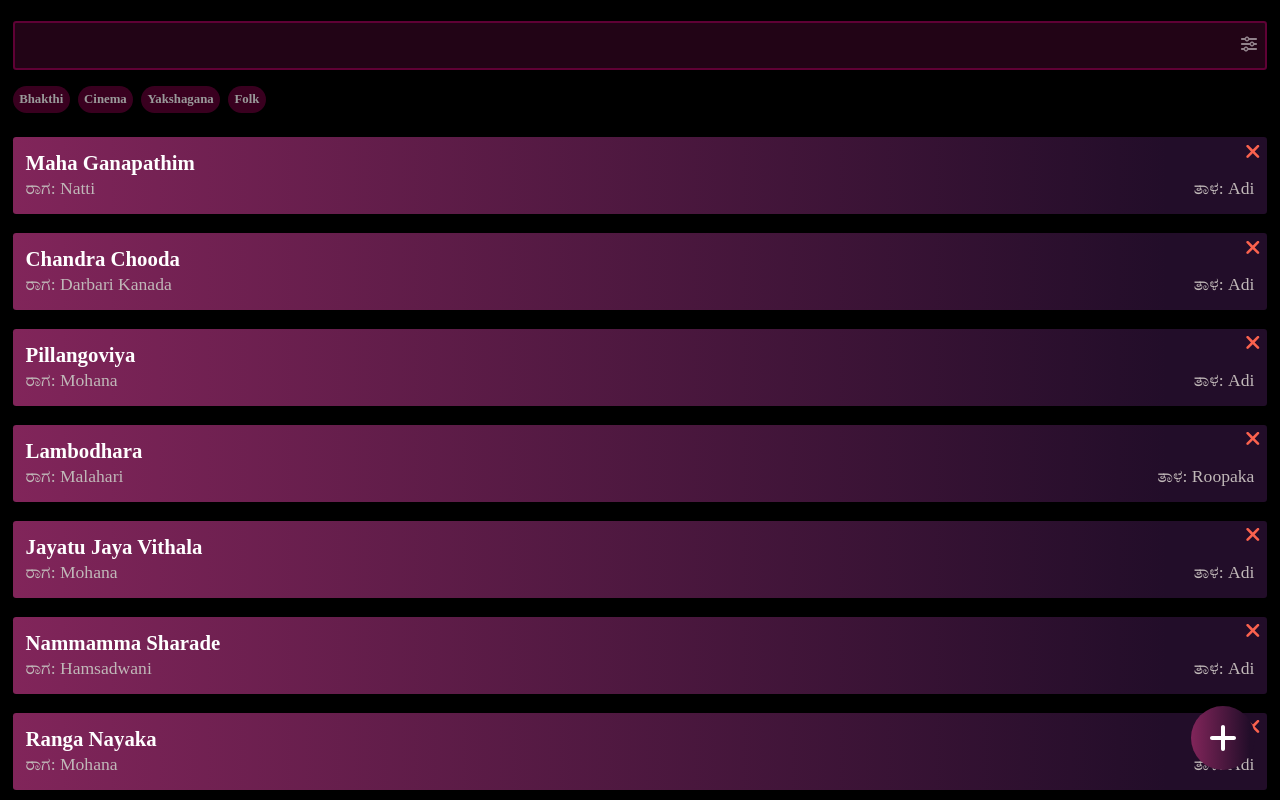
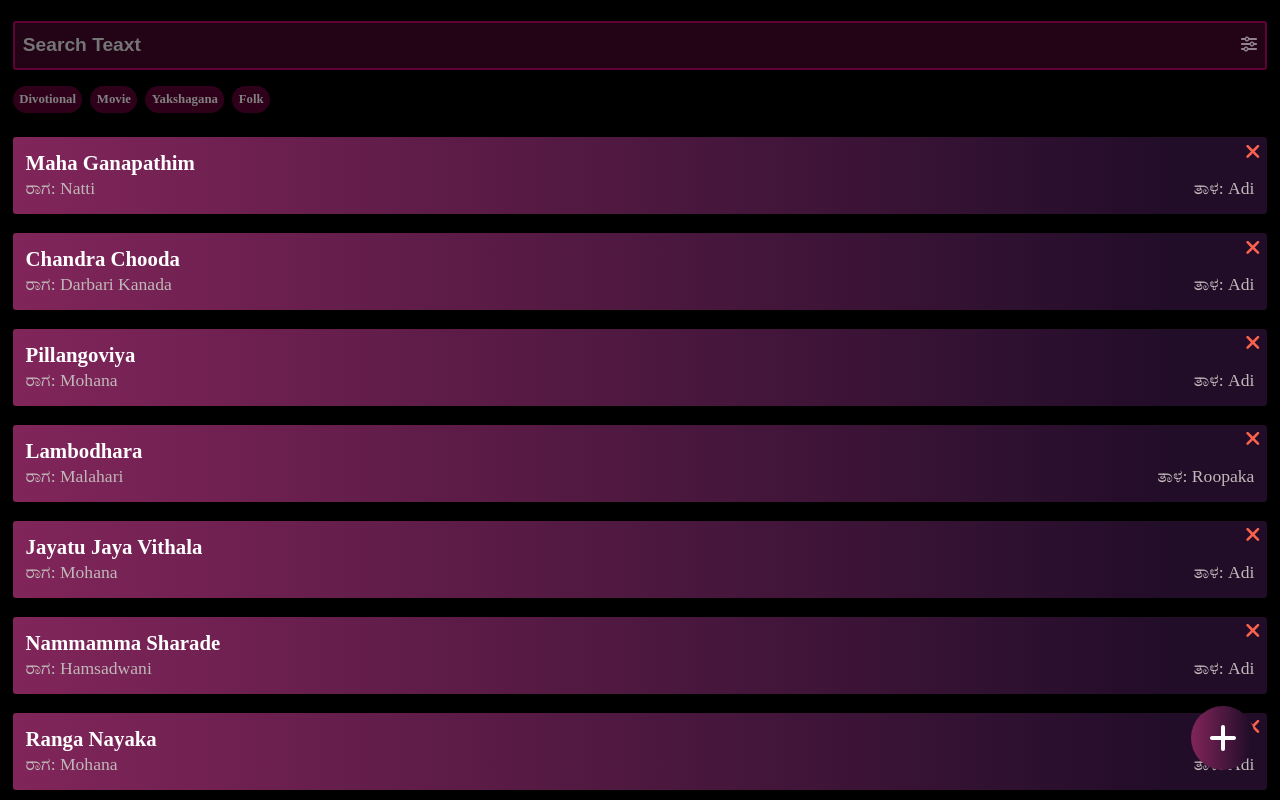
Before and after one commit to premnathkulal/saptha-swara, a React (Vite) app: page / in a window 1280 px wide. Both pictures are taken after a click on the element 1249 px from the left and 45 px from the top of the page. Shown: the top 800 px of the page. Built offline with nearby package versions, Linux system fonts and the light colour scheme.

Commit message:
Filter logic updated

```diff
--- a/src/Pages/home/Home.tsx
+++ b/src/Pages/home/Home.tsx
@@ -3,45 +3,53 @@ import FloatingButton from "../../components/floating-button/FloatingButton";
 import HalfSheet from "../../components/half-sheet/HalfSheet";
 import ListCard from "../../components/list-card/ListCard";
 import SearchBar from "../../components/search-bar/SearchBar";
-import { useDispatch, useSelector } from 'react-redux'
-import { MyStore } from '../../store/store'
-import { closeHalfSheet, openHalfSheet } from "../../store/slices/app-slice";
+import { useDispatch, useSelector } from "react-redux";
+import { MyStore } from "../../store/store";
+import { openHalfSheet } from "../../store/slices/app-slice";
+import { useEffect, useState } from "react";
 
 interface SongInfo {
     name: string;
     raga: string;
     tala: string;
+    type: string;
 }
 
-const songsList = [
+const songsData = [
     {
         name: "Maha Ganapathim",
         raga: "Natti",
+        type: "Divotional",
         tala: "Adi",
     },
     {
         name: "Chandra Chooda",
         raga: "Darbari Kanada",
+        type: "Divotional",
         tala: "Adi",
     },
     {
         name: "Pillangoviya",
         raga: "Mohana",
+        type: "Divotional",
         tala: "Adi",
     },
     {
         name: "Lambodhara",
         raga: "Malahari",
+        type: "Divotional",
         tala: "Roopaka",
     },
     {
         name: "Jayatu Jaya Vithala",
         raga: "Mohana",
+        type: "Divotional",
         tala: "Adi",
     },
     {
         name: "Nammamma Sharade",
         raga: "Hamsadwani",
+        type: "Divotional",
         tala: "Adi",
     },
     {
@@ -52,30 +60,73 @@ const songsList = [
     {
         name: "Banallu Neene",
         raga: "Mohana",
+        type: "Movie",
         tala: "Adi",
     },
     {
         name: "Bhagyada Lakshmi",
         raga: "Madhayamavathi",
+        type: "Divotional",
         tala: "Adi",
+    },
+    {
+        name: "Gajamukhadavage Ganapage",
+        raga: "Naati",
+        type: "Yakshagana",
+        tala: "Eka",
     },
 ];
 
 const Home = () => {
-    const dispatch = useDispatch()
+    const dispatch = useDispatch();
+    const filterSlice = useSelector((store: MyStore) => store.search);
     const showHalftSheet = useSelector(
         (store: MyStore) => store.app.isHalfsheetOpen
-    )
+    );
+    const [songsList, setSongsList] = useState(songsData);
+
+    useEffect(() => {
+        handleSearch();
+    }, [filterSlice.searchKey]);
+
+    useEffect(() => {
+        console.log("Hello", filterSlice.filterOptions);
+        handleFilter();
+    }, [filterSlice.filterOptions]);
 
     const handleHalfSheet = () => {
-        dispatch(openHalfSheet())
-    }
+        dispatch(openHalfSheet());
+    };
+
+    const handleSearch = () => {
+        setSongsList(() =>
+            songsData.filter(({ name }) =>
+                name.toUpperCase().includes(filterSlice.searchKey)
+            )
+        );
+    };
+
+    const handleFilter = () => {
+        if (!filterSlice.filterOptions.length) {
+            setSongsList(songsData);
+        } else {
+            setSongsList(() =>
+                songsData.filter(({ type }) => {
+                    if (type) {
+                        return filterSlice.filterOptions.includes(type.toUpperCase());
+                    }
+                    return false;
+                })
+            );
+        }
+    };
 
     return (
         <div className="home">
             <SearchBar />
-            {songsList.map((songInfo) => (
-                <ListCard songInfo={songInfo} />
+            {!songsList.length && <div>No Data Found</div>}
+            {songsList.map((songInfo, index) => (
+                <ListCard songInfo={songInfo} key={index} />
             ))}
             {showHalftSheet && <HalfSheet />}
             <FloatingButton openHalfSheet={handleHalfSheet} />
--- a/src/components/list-card/ListCard.tsx
+++ b/src/components/list-card/ListCard.tsx
@@ -1,6 +1,6 @@
 import { FontAwesomeIcon } from "@fortawesome/react-fontawesome";
 import "./ListCard.scss";
-import { faClock, faPen, faTrashCan } from "@fortawesome/free-solid-svg-icons";
+import { faPen } from "@fortawesome/free-solid-svg-icons";
 import { useEffect, useState } from "react";
 import { useSwipe } from "../../hooks/useSwipe";
 import { faTimes } from "@fortawesome/free-solid-svg-icons/faTimes";
@@ -17,7 +17,6 @@ interface ListCardProps {
 
 const ListCard = (props: ListCardProps) => {
     const { name, raga, tala } = props.songInfo;
-    const [showDelete, setShowDelete] = useState(false);
     const [showEdit, setShowEdit] = useState(false);
     const { onTouchStart, onTouchMove, onTouchEnd, touchDirection } = useSwipe();
 
--- a/src/components/search-bar/FilterBar.scss
+++ b/src/components/search-bar/FilterBar.scss
@@ -14,6 +14,10 @@
     border-radius: 1rem;
     font-size: 0.8rem;
     font-weight: bold;
-    opacity: 0.6;
+    opacity: 0.5;
+  }
+
+  .active {
+    opacity: 1;
   }
 }
--- a/src/components/search-bar/FilterBar.tsx
+++ b/src/components/search-bar/FilterBar.tsx
@@ -1,18 +1,41 @@
-import './FilterBar.scss'
+import { useDispatch, useSelector } from "react-redux";
+import "./FilterBar.scss";
+import { setFilterKey } from "../../store/slices/search-slice";
+import { MyStore } from "../../store/store";
+import { useEffect, useState } from "react";
 
-const filterOptiosn = [
-    "Bhakthi",
-    "Cinema",
-    "Yakshagana",
-    "Folk"
-]
+const filterOptionsData = ["Divotional", "Movie", "Yakshagana", "Folk"];
 
 const FilterBar = () => {
+    const dispatch = useDispatch();
+    const filterOptions = useSelector(
+        (store: MyStore) => store.search.filterOptions
+    );
+    const [selectetOptions, setSelectetOptions] = useState(filterOptions);
+
+    useEffect(() => {
+        setSelectetOptions(filterOptions);
+    }, [filterOptions]);
+
+    const handleFilterChips = (filterOption: string) => {
+        dispatch(setFilterKey(filterOption));
+    };
+
     return (
         <div className="filter-bar">
-            {filterOptiosn.map((option) => <span className="filter-chip">{option}</span>)}
+            {filterOptionsData.map((option, index) => (
+                <span
+                    className={`filter-chip ${selectetOptions.includes(
+                        option.toUpperCase()
+                    ) ? "active" : ""}`}
+                    key={index}
+                    onClick={() => handleFilterChips(option)}
+                >
+                    {option}
+                </span>
+            ))}
         </div>
-    )
-}
+    );
+};
 
-export default FilterBar
+export default FilterBar;
--- a/src/components/search-bar/SearchBar.tsx
+++ b/src/components/search-bar/SearchBar.tsx
@@ -1,27 +1,39 @@
-import { FontAwesomeIcon } from '@fortawesome/react-fontawesome'
-import './SearchBar.scss'
-import { faSliders } from '@fortawesome/free-solid-svg-icons'
-import FilterBar from './FilterBar'
-import { useState } from 'react'
+import { FontAwesomeIcon } from "@fortawesome/react-fontawesome";
+import "./SearchBar.scss";
+import { faSliders } from "@fortawesome/free-solid-svg-icons";
+import FilterBar from "./FilterBar";
+import { ChangeEvent, useState } from "react";
+import { useDispatch } from "react-redux";
+import { setSearchKey } from "../../store/slices/search-slice";
 
 const SearchBar = () => {
-    const [showFilter, setShowFilter] = useState(false)
+    const [showFilter, setShowFilter] = useState(false);
+    const dispatch = useDispatch();
 
     const handleShowFilter = () => {
-        setShowFilter((showFilter: boolean) => !showFilter)
-    }
+        setShowFilter((showFilter: boolean) => !showFilter);
+    };
+
+    const handleSearch = (e: ChangeEvent) => {
+        const searchKey = (e.target as HTMLInputElement).value
+        dispatch(setSearchKey(searchKey))
+    };
 
     return (
         <div className="search-bar-container">
             <div className="search-bar">
-                <input type="text" />
+                <input
+                    type="text"
+                    placeholder="Search Teaxt"
+                    onChange={(e) => handleSearch(e as ChangeEvent)}
+                />
                 <div className="filter-icon" onClick={handleShowFilter}>
                     <FontAwesomeIcon icon={faSliders} />
                 </div>
             </div>
             {showFilter && <FilterBar />}
         </div>
-    )
-}
+    );
+};
 
-export default SearchBar
+export default SearchBar;
--- /dev/null
+++ b/src/store/slices/search-slice.ts
@@ -0,0 +1,27 @@
+import { createSlice } from "@reduxjs/toolkit";
+
+const searchSlice = createSlice({
+  name: "searchSlice",
+  initialState: {
+    searchKey: "",
+    filterOptions: [] as string[],
+  },
+  reducers: {
+    setSearchKey(state, action) {
+      state.searchKey = action.payload.toUpperCase();
+    },
+    setFilterKey(state, action) {
+      const filterOption = action.payload.toUpperCase();
+      if (!state.filterOptions.includes(filterOption)) {
+        state.filterOptions = [...state.filterOptions, filterOption];
+      } else {
+        state.filterOptions = state.filterOptions.filter(
+          (data) => data !== filterOption
+        );
+      }
+    },
+  },
+});
+
+export const { setSearchKey, setFilterKey } = searchSlice.actions;
+export default searchSlice.reducer;
--- a/src/store/store.ts
+++ b/src/store/store.ts
@@ -1,16 +1,22 @@
 import { configureStore } from "@reduxjs/toolkit";
 import appSlice from "./slices/app-slice";
+import searchSlice from "./slices/search-slice";
 
 export interface MyStore {
   app: {
     isHalfsheetOpen: boolean;
     isEditOption: boolean;
   };
+  search: {
+    searchKey: string;
+    filterOptions: string[];
+  };
 }
 
 const store = configureStore({
   reducer: {
     app: appSlice,
+    search: searchSlice,
   },
 });
 
```
